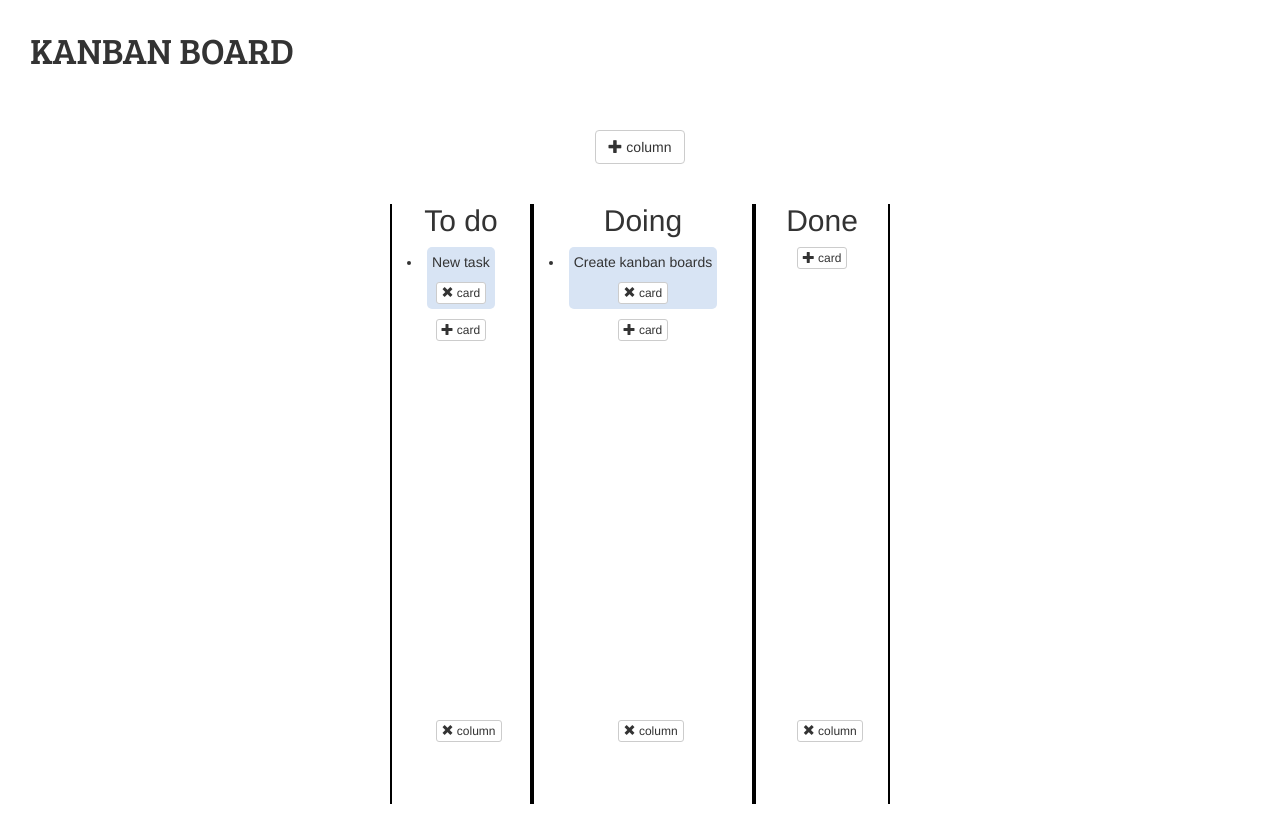
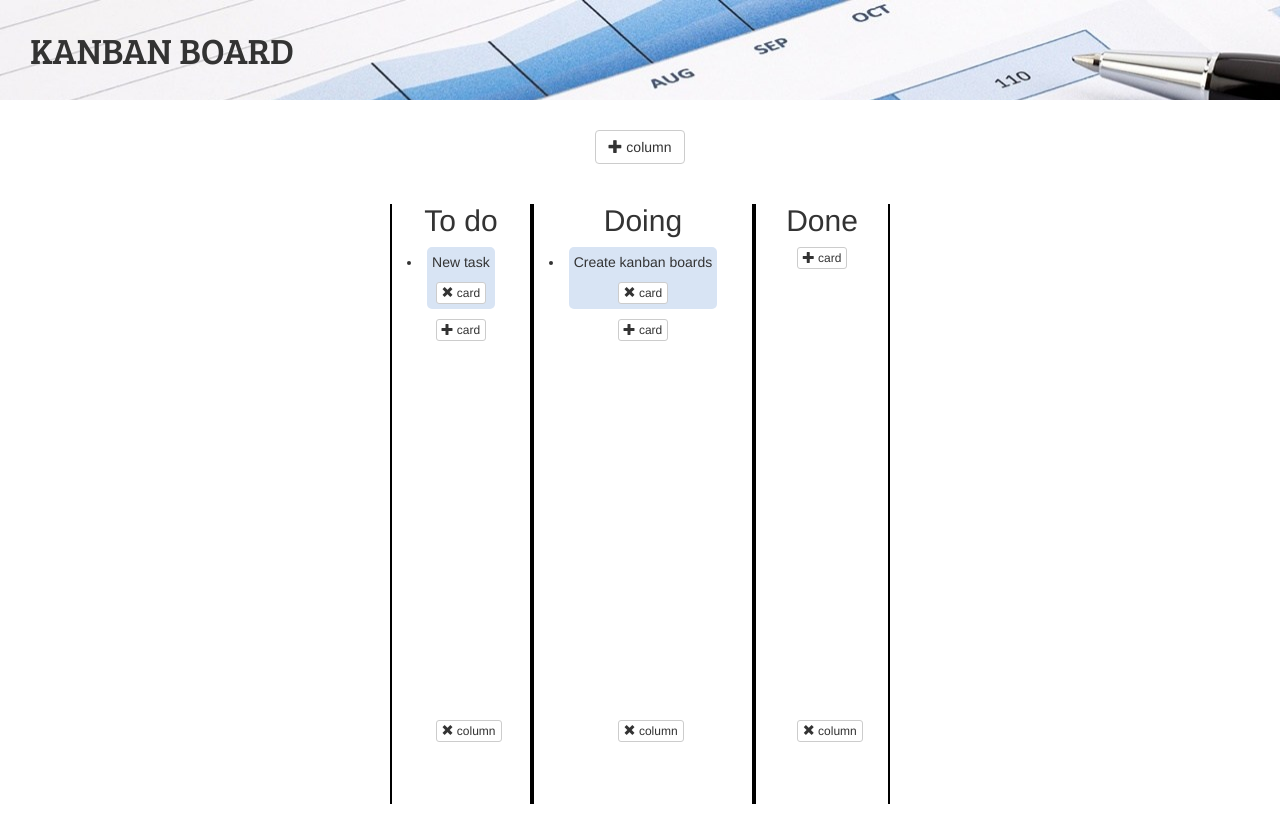
Before and after one commit to Allucard79/Trello, a plain HTML site: page index.html in a window 1280 px wide. Drawn offline with nearby package versions, Linux system fonts and the light colour scheme; a web font is replaced by a local one.

Commit message:
Update style.css

```diff
--- a/sass/style.css
+++ b/sass/style.css
@@ -22,7 +22,7 @@ body {
   padding: 30px;
   text-align: left;
   text-transform: uppercase;
-  background-image: url("images/Banner.jpg");
+  background-image: url("/images/Banner.jpg");
 }
 
 .column-container {
```
